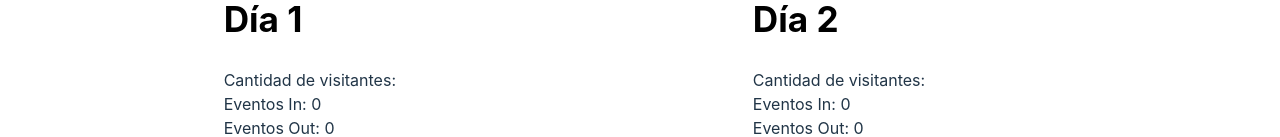
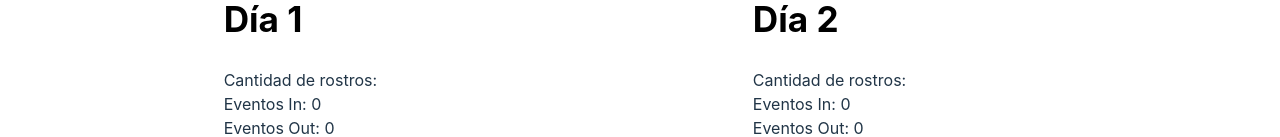
Before and after one commit to tecslab/axxonCustomizedDashboard, a React (Vite) app: page /dashboard/visitantes in a window 1280 px wide. Shown: the part 716-853 px from the top of the page. Built offline with nearby package versions, Linux system fonts and the light colour scheme; no server answers.

Commit message:
arregla bug

```diff
--- a/src/pages/visitantes.jsx
+++ b/src/pages/visitantes.jsx
@@ -73,7 +73,7 @@ export default function Visitantes(props) {
       restAPI.getPeopleOut({initDate, finishDate})
         .then(data => {
         let peopleOut = dataToStdFormat(data.events)
-        setVisitorsEvents1({peopleIn, peopleOut})
+        setVisitorsEvents2({peopleIn, peopleOut})
         let visitorsTimeLine = getVisitors(mergeInTimeLine(peopleIn, peopleOut))
         setDataLineChartVisitors(estructurarData(visitorsTimeLine, 2))
       })
@@ -296,7 +296,7 @@ export default function Visitantes(props) {
         <div className="col-6">
           <div className="card flex justify-content-center">
             <h2>Día 1</h2>
-            <span>Cantidad de visitantes: </span>
+            <span>Cantidad de rostros: </span>
             <span>{day1FacesCount}</span>
             <br/>
             <span>Eventos In: </span>
@@ -310,7 +310,7 @@ export default function Visitantes(props) {
         <div className="col-6">
           <div className="card flex justify-content-center">
             <h2>Día 2</h2>
-            <span>Cantidad de visitantes: </span>
+            <span>Cantidad de rostros: </span>
             <span>{day2FacesCount}</span>
             <br/>
             <span>Eventos In: </span>
```
